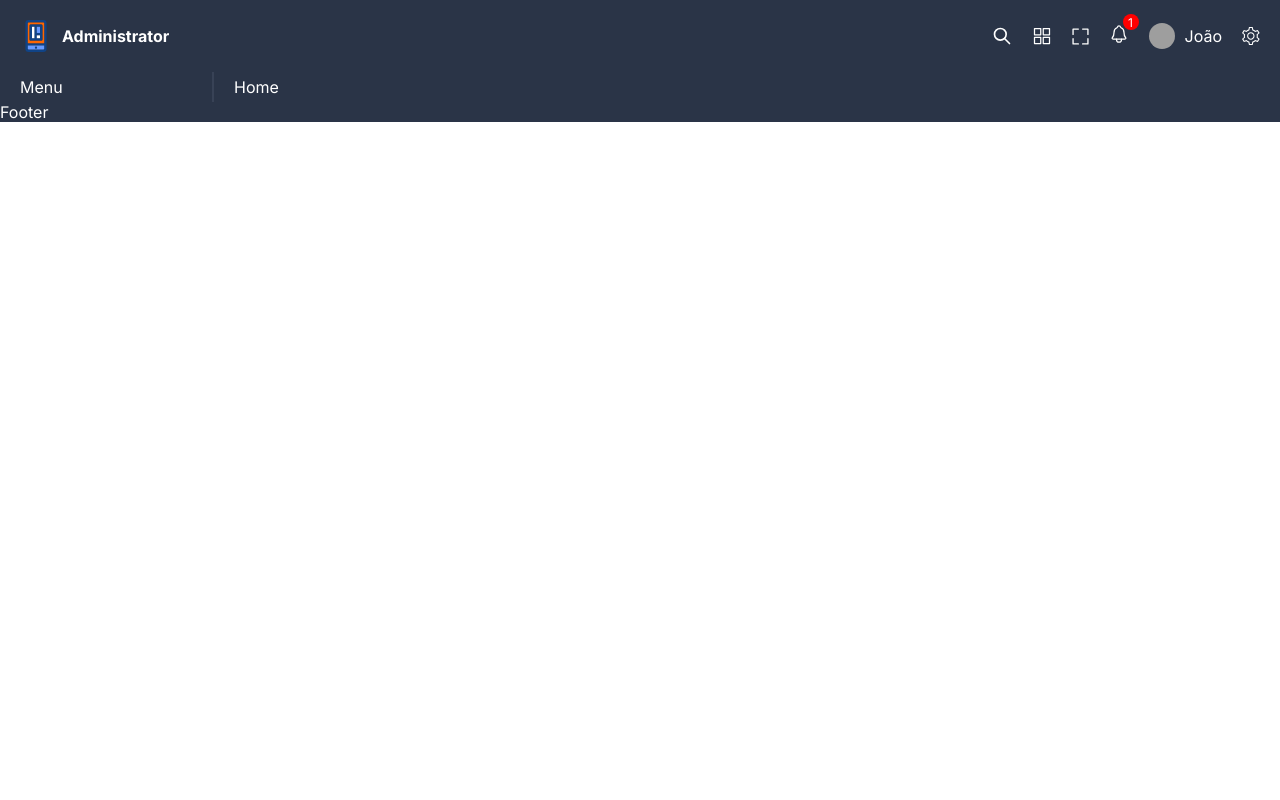
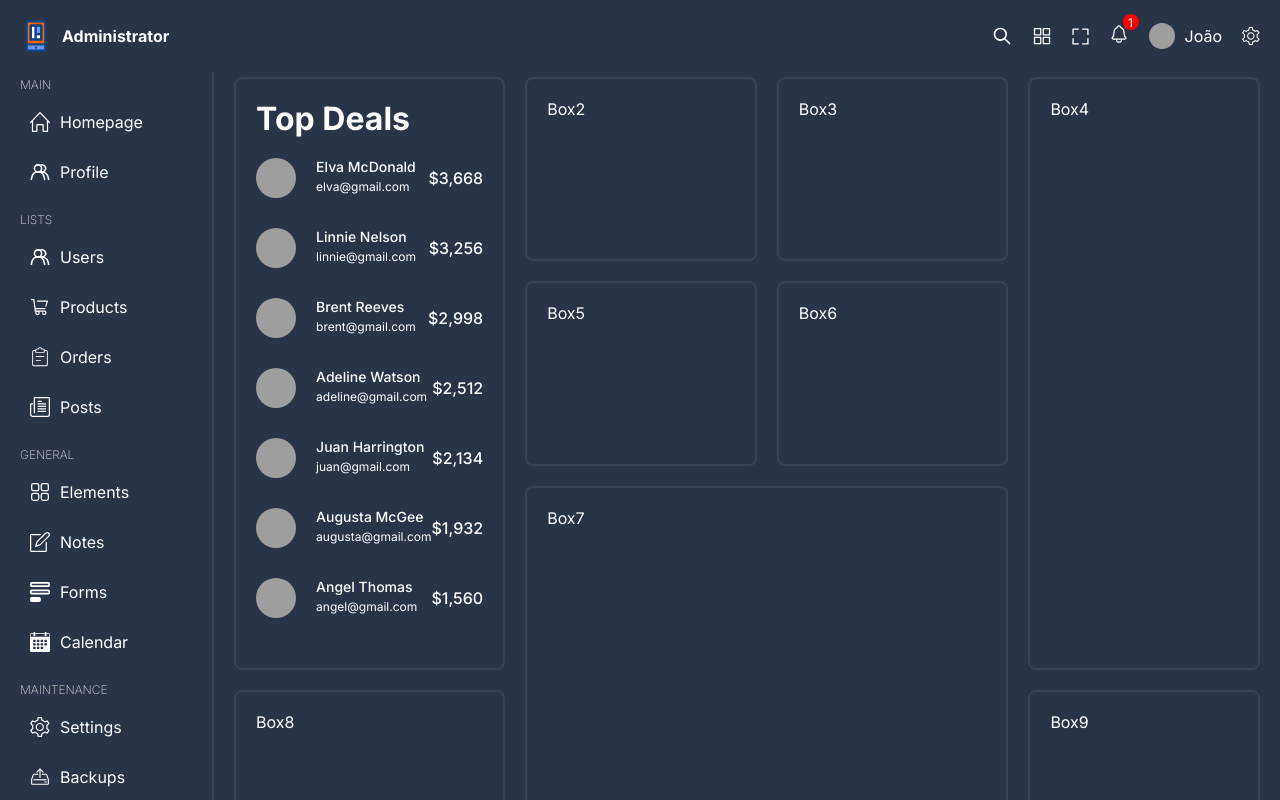
Before and after one commit to BrunoCastroM/Dashboard, a React (Vite) app: page / in a window 1280 px wide. Shown: the top 800 px of the page. Built offline with nearby package versions, Linux system fonts and the light colour scheme; grey boxes are pictures that could not be loaded.

Commit message:
Adding sidebar items, main content, and format currency coin.

```diff
--- a/src/components/footer/Footer.tsx
+++ b/src/components/footer/Footer.tsx
@@ -2,6 +2,9 @@ import './footer.scss'
 
 export default function Footer() {
   return (
-    <div className="footer">Footer</div>
+    <div className="footer">
+      <span>User Admin</span>
+      <span>© Admin Dashboard</span>
+    </div>
   )
 }
--- a/src/components/footer/footer.scss
+++ b/src/components/footer/footer.scss
@@ -0,0 +1,16 @@
+.footer {
+    display: flex;
+    align-items: center;
+    justify-content: space-between;
+    padding: 30px;
+
+    span {
+        &:first-child {
+            font-weight: bold;
+        }
+
+        &:last-child {
+            font-size: 14px;
+        }
+    }
+}
--- a/src/components/menu/Menu.tsx
+++ b/src/components/menu/Menu.tsx
@@ -1,7 +1,21 @@
-import './menu.scss'
+import { Link } from "react-router-dom";
+import { menu } from "../../data";
+import "./menu.scss";
 
 export default function Menu() {
   return (
-    <div className='menu'>Menu</div>
-  )
+    <div className="menu">
+      {menu.map((item) => (
+        <div className="item" key={item.id}>
+          <span className="title">{item.title}</span>
+          {item.listItems.map((listItem) => (
+            <Link to="/" className="list_item" key={listItem.id}>
+              <img src={listItem.icon} alt="" />
+              <span className="list_item_title">{listItem.title}</span>
+            </Link>
+          ))}
+        </div>
+      ))}
+    </div>
+  );
 }
--- a/src/components/menu/menu.scss
+++ b/src/components/menu/menu.scss
@@ -0,0 +1,30 @@
+@import "../../styles/variable.scss";
+
+.menu {
+
+    .item {
+        display: flex;
+        flex-direction: column;
+        gap: 10px;
+        margin-bottom: 20px;
+    }
+
+    .title {
+        font-size: 12px;
+        font-weight: 200;
+        color: $soft-color;
+        text-transform: uppercase;
+    }
+    .list_item {
+        display: flex;
+        align-items: center;
+        gap: 10px;
+        padding: 10px;
+        border-radius: 4px;
+        transition: all 300ms ease;
+
+        &:hover {
+            background-color: $soft-bg;
+        }
+    }
+}
--- /dev/null
+++ b/src/components/topbox/TopBox.tsx
@@ -0,0 +1,26 @@
+import { topDealUsers } from "../../data";
+import formatCurrency from "../../utils/formatCurrency";
+import "./topbox.scss";
+
+export default function TopBox() {
+  return (
+    <div className="top_box">
+      <h1>Top Deals</h1>
+      <div className="list">
+        {topDealUsers.map((user) => (
+          <div className="list_item" key={user.id}>
+            <div className="user">
+              <img src={user.img} alt="" />
+
+              <div className="user_texts">
+                <span className="username">{user.username}</span>
+                <span className="email"> {user.email}</span>
+              </div>
+            </div>
+            <span className="amount">{formatCurrency(user.amount, "USD")}</span>
+          </div>
+        ))}
+      </div>
+    </div>
+  );
+}
--- /dev/null
+++ b/src/components/topbox/topbox.scss
@@ -0,0 +1,41 @@
+.top_box {
+  h1 {
+    margin-bottom: 20px;
+  }
+
+  .list {
+    .list_item {
+        display: flex;
+        align-items: center;
+        justify-content: space-between;
+        margin-bottom: 30px;
+      .user {
+        display: flex;
+        gap: 20px;
+
+        img {
+          width: 40px;
+          height: 40px;
+          border-radius: 50%;
+          object-fit: cover;
+        }
+        .user_texts {
+            display: flex;
+            flex-direction: column;
+            gap: 4px;
+
+          .username {
+            font-size: 14px;
+            font-weight: 500;
+          }
+          .email {
+            font-size: 12px;
+          }
+        }
+      }
+      .amount {
+        font-weight: 500;
+      }
+    }
+  }
+}
--- /dev/null
+++ b/src/data.ts
@@ -0,0 +1,168 @@
+export const menu = [
+  {
+    id: 1,
+    title: "main",
+    listItems: [
+      {
+        id: 1,
+        title: "Homepage",
+        url: "/",
+        icon: "home.svg",
+      },
+      {
+        id: 2,
+        title: "Profile",
+        url: "/users/1",
+        icon: "user.svg",
+      },
+    ],
+  },
+  {
+    id: 2,
+    title: "lists",
+    listItems: [
+      {
+        id: 1,
+        title: "Users",
+        url: "/users",
+        icon: "user.svg",
+      },
+      {
+        id: 2,
+        title: "Products",
+        url: "/products",
+        icon: "product.svg",
+      },
+      {
+        id: 3,
+        title: "Orders",
+        url: "/orders",
+        icon: "order.svg",
+      },
+      {
+        id: 4,
+        title: "Posts",
+        url: "/posts",
+        icon: "post2.svg",
+      },
+    ],
+  },
+  {
+    id: 3,
+    title: "general",
+    listItems: [
+      {
+        id: 1,
+        title: "Elements",
+        url: "/",
+        icon: "element.svg",
+      },
+      {
+        id: 2,
+        title: "Notes",
+        url: "/",
+        icon: "note.svg",
+      },
+      {
+        id: 3,
+        title: "Forms",
+        url: "/",
+        icon: "form.svg",
+      },
+      {
+        id: 4,
+        title: "Calendar",
+        url: "/",
+        icon: "calendar.svg",
+      },
+    ],
+  },
+  {
+    id: 4,
+    title: "Maintenance",
+    listItems: [
+      {
+        id: 1,
+        title: "Settings",
+        url: "/",
+        icon: "setting.svg",
+      },
+      {
+        id: 2,
+        title: "Backups",
+        url: "/",
+        icon: "backup.svg",
+      },
+    ],
+  },
+  {
+    id: 5,
+    title: "analytics",
+    listItems: [
+      {
+        id: 1,
+        title: "Charts",
+        url: "/",
+        icon: "chart.svg",
+      },
+      {
+        id: 2,
+        title: "Logs",
+        url: "/",
+        icon: "log.svg",
+      },
+    ],
+  },
+];
+
+export const topDealUsers = [
+  {
+    id: 1,
+    img: "https://images.pexels.com/photos/8405873/pexels-photo-8405873.jpeg?auto=compress&cs=tinysrgb&w=1600&lazy=load",
+    username: "Elva McDonald",
+    email: "elva@gmail.com",
+    amount: "3668",
+  },
+  {
+    id: 2,
+    img: "https://images.pexels.com/photos/774909/pexels-photo-774909.jpeg?auto=compress&cs=tinysrgb&w=1600",
+    username: "Linnie Nelson",
+    email: "linnie@gmail.com",
+    amount: "3256",
+  },
+  {
+    id: 3,
+    img: "https://images.pexels.com/photos/1222271/pexels-photo-1222271.jpeg?auto=compress&cs=tinysrgb&w=1600",
+    username: "Brent Reeves",
+    email: "brent@gmail.com",
+    amount: "2998",
+  },
+  {
+    id: 4,
+    img: "https://images.pexels.com/photos/733872/pexels-photo-733872.jpeg?auto=compress&cs=tinysrgb&w=1600",
+    username: "Adeline Watson",
+    email: "adeline@gmail.com",
+    amount: "2512",
+  },
+  {
+    id: 5,
+    img: "https://images.pexels.com/photos/91227/pexels-photo-91227.jpeg?auto=compress&cs=tinysrgb&w=1600",
+    username: "Juan Harrington",
+    email: "juan@gmail.com",
+    amount: "2134",
+  },
+  {
+    id: 6,
+    img: "https://images.pexels.com/photos/1681010/pexels-photo-1681010.jpeg?auto=compress&cs=tinysrgb&w=1600",
+    username: "Augusta McGee",
+    email: "augusta@gmail.com",
+    amount: "1932",
+  },
+  {
+    id: 7,
+    img: "https://images.pexels.com/photos/874158/pexels-photo-874158.jpeg?auto=compress&cs=tinysrgb&w=1600",
+    username: "Angel Thomas",
+    email: "angel@gmail.com",
+    amount: "1560",
+  },
+];
--- a/src/pages/home/Home.tsx
+++ b/src/pages/home/Home.tsx
@@ -1,7 +1,20 @@
-import './home.scss'
+import TopBox from "../../components/topbox/TopBox";
+import "./home.scss";
 
 export default function Home() {
   return (
-    <div className="home">Home</div>
-  )
+    <div className="home">
+      <div className="box box1">
+        <TopBox />
+      </div>
+      <div className="box box2">Box2</div>
+      <div className="box box3">Box3</div>
+      <div className="box box4">Box4</div>
+      <div className="box box5">Box5</div>
+      <div className="box box6">Box6</div>
+      <div className="box box7">Box7</div>
+      <div className="box box8">Box8</div>
+      <div className="box box9">Box9</div>
+    </div>
+  );
 }
--- a/src/pages/home/home.scss
+++ b/src/pages/home/home.scss
@@ -0,0 +1,29 @@
+@import "../../styles/variable.scss";
+
+.home {
+    display: grid;
+    gap: 20px;
+    grid-template-columns: repeat(4, 1fr);
+    grid-auto-rows: minmax(180px, auto);
+
+    .box {
+        padding: 20px;
+        border-radius: 8px;
+        border: 2px solid $soft-bg;
+    }
+
+    .box1 {
+        grid-column: span 1;
+        grid-row: span 3;
+    }
+
+    .box4 {
+        grid-column: span 1;
+        grid-row: span 3;
+    }
+
+    .box7 {
+        grid-column: span 2;
+        grid-row: span 2;
+    }
+}
--- /dev/null
+++ b/src/utils/formatCurrency.ts
@@ -0,0 +1,7 @@
+export default function formatCurrency(value: string, currency: string) {
+  return parseFloat(value).toLocaleString('en-us', {
+    style: 'currency',
+    currency,
+    maximumFractionDigits: 0
+  });
+}
```
